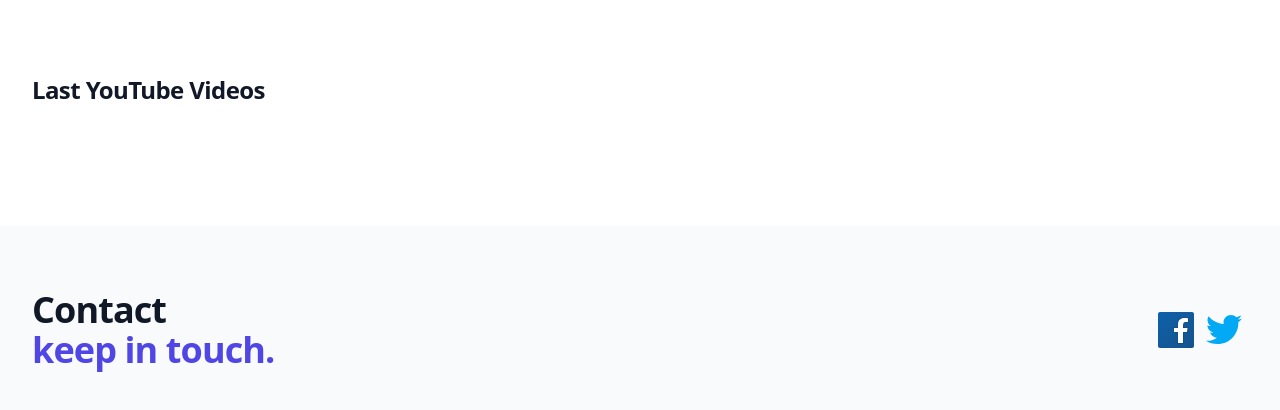
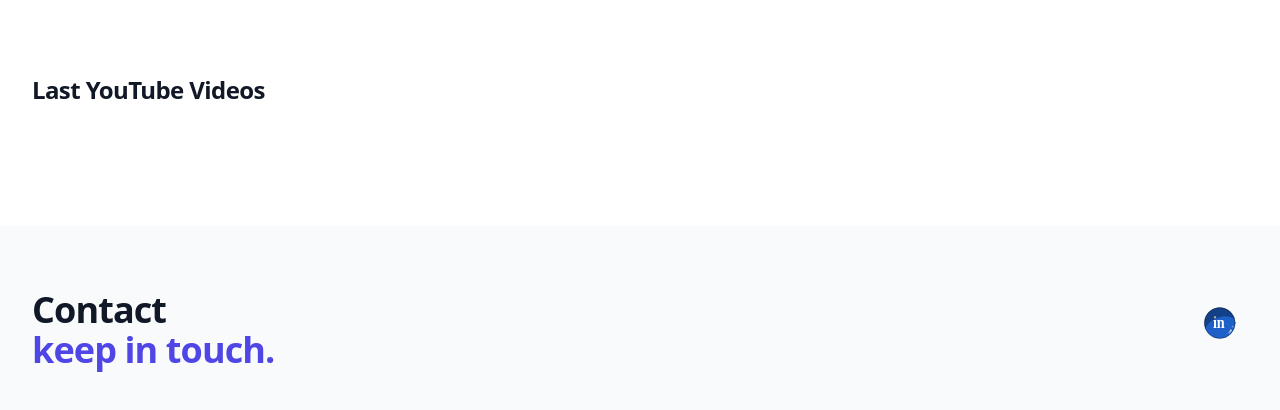
Before and after one commit to Jhon-mantila/async-langing, a website: page src/index.html in a window 1280 px wide. Shown: the part 606-1016 px from the top of the page. Drawn offline with nearby package versions, Linux system fonts and the light colour scheme; no server answers.

Commit message:
Agreangdo linkedin y colocando link a navegacion

```diff
--- a/src/assets/main.js
+++ b/src/assets/main.js
@@ -40,7 +40,7 @@ async function fetchData(urlApi){
 
         </div>
         </a>
-        `).slice(0,4).join('')}
+        `).slice(0,8).join('')}
 
         `;
         content.innerHTML = view;
--- a/src/index.html
+++ b/src/index.html
@@ -28,9 +28,9 @@
                 </div>
               </div>
               <div class="hidden md:block md:ml-10 md:pr-4 md:space-x-8">
-                <a href="#" class="font-medium text-gray-500 hover:text-gray-900">About</a>
-                <a href="#" class="font-medium text-gray-500 hover:text-gray-900">Projects</a>
-                <a href="#" class="font-medium text-gray-500 hover:text-gray-900">Contact</a>
+                <a href="https://3ztech.com.co/quienes-somos/" class="font-medium text-gray-500 hover:text-gray-900">About</a>
+                <a href="https://jhon-mantilla.3ztech.com.co/" class="font-medium text-gray-500 hover:text-gray-900">Projects</a>
+                <a href="https://www.linkedin.com/in/jhon-mantilla-b2038b207/" class="font-medium text-gray-500 hover:text-gray-900">Contact</a>
               </div>
             </nav>
           </div>
@@ -86,32 +86,157 @@
         <span class="block text-indigo-600">keep in touch.</span>
       </h2>
       <div class="mt-8 flex lg:mt-0 lg:flex-shrink-0">
-        <svg xmlns="http://www.w3.org/2000/svg" x="0px" y="0px" width="48" height="48" viewBox="0 0 48 48"
-          style=" fill:#000000;">
-          <linearGradient id="awSgIinfw5_FS5MLHI~A9a_yGcWL8copNNQ_gr1" x1="6.228" x2="42.077" y1="4.896" y2="43.432"
-            gradientUnits="userSpaceOnUse">
-            <stop offset="0" stop-color="#0d61a9"></stop>
-            <stop offset="1" stop-color="#16528c"></stop>
-          </linearGradient>
-          <path fill="url(#awSgIinfw5_FS5MLHI~A9a_yGcWL8copNNQ_gr1)"
-            d="M42,40c0,1.105-0.895,2-2,2H8c-1.105,0-2-0.895-2-2V8c0-1.105,0.895-2,2-2h32	c1.105,0,2,0.895,2,2V40z">
-          </path>
-          <path
-            d="M25,38V27h-4v-6h4v-2.138c0-5.042,2.666-7.818,7.505-7.818c1.995,0,3.077,0.14,3.598,0.208	l0.858,0.111L37,12.224L37,17h-3.635C32.237,17,32,18.378,32,19.535V21h4.723l-0.928,6H32v11H25z"
-            opacity=".05"></path>
-          <path
-            d="M25.5,37.5v-11h-4v-5h4v-2.638c0-4.788,2.422-7.318,7.005-7.318c1.971,0,3.03,0.138,3.54,0.204	l0.436,0.057l0.02,0.442V16.5h-3.135c-1.623,0-1.865,1.901-1.865,3.035V21.5h4.64l-0.773,5H31.5v11H25.5z"
-            opacity=".07"></path>
-          <path fill="#fff"
-            d="M33.365,16H36v-3.754c-0.492-0.064-1.531-0.203-3.495-0.203c-4.101,0-6.505,2.08-6.505,6.819V22h-4v4	h4v11h5V26h3.938l0.618-4H31v-2.465C31,17.661,31.612,16,33.365,16z">
-          </path>
-        </svg>
-        <svg xmlns="http://www.w3.org/2000/svg" x="0px" y="0px" width="48" height="48" viewBox="0 0 48 48"
-          style=" fill:#000000;">
-          <path fill="#03A9F4"
-            d="M42,12.429c-1.323,0.586-2.746,0.977-4.247,1.162c1.526-0.906,2.7-2.351,3.251-4.058c-1.428,0.837-3.01,1.452-4.693,1.776C34.967,9.884,33.05,9,30.926,9c-4.08,0-7.387,3.278-7.387,7.32c0,0.572,0.067,1.129,0.193,1.67c-6.138-0.308-11.582-3.226-15.224-7.654c-0.64,1.082-1,2.349-1,3.686c0,2.541,1.301,4.778,3.285,6.096c-1.211-0.037-2.351-0.374-3.349-0.914c0,0.022,0,0.055,0,0.086c0,3.551,2.547,6.508,5.923,7.181c-0.617,0.169-1.269,0.263-1.941,0.263c-0.477,0-0.942-0.054-1.392-0.135c0.94,2.902,3.667,5.023,6.898,5.086c-2.528,1.96-5.712,3.134-9.174,3.134c-0.598,0-1.183-0.034-1.761-0.104C9.268,36.786,13.152,38,17.321,38c13.585,0,21.017-11.156,21.017-20.834c0-0.317-0.01-0.633-0.025-0.945C39.763,15.197,41.013,13.905,42,12.429">
-          </path>
-        </svg>
+        <?xml version="1.0" encoding="UTF-8" standalone="no"?>
+        <a href="https://www.linkedin.com/in/jhon-mantilla-b2038b207/"><svg
+           xmlns:dc="http://purl.org/dc/elements/1.1/"
+           xmlns:cc="http://creativecommons.org/ns#"
+           xmlns:rdf="http://www.w3.org/1999/02/22-rdf-syntax-ns#"
+           xmlns:svg="http://www.w3.org/2000/svg"
+           xmlns="http://www.w3.org/2000/svg"
+           xmlns:xlink="http://www.w3.org/1999/xlink"
+           xmlns:sodipodi="http://sodipodi.sourceforge.net/DTD/sodipodi-0.dtd"
+           xmlns:inkscape="http://www.inkscape.org/namespaces/inkscape"
+           width="60px"
+           height="60px"
+           viewBox="0 0 210 297"
+           version="1.1"
+           id="svg8"
+           inkscape:version="0.92.3 (2405546, 2018-03-11)"
+           sodipodi:docname="linked in.svg">
+          <defs
+             id="defs2">
+            <linearGradient
+               inkscape:collect="always"
+               id="linearGradient863">
+              <stop
+                 style="stop-color:#ffffff;stop-opacity:1;"
+                 offset="0"
+                 id="stop859" />
+              <stop
+                 style="stop-color:#ffffff;stop-opacity:0;"
+                 offset="1"
+                 id="stop861" />
+            </linearGradient>
+            <linearGradient
+               inkscape:collect="always"
+               id="linearGradient852">
+              <stop
+                 style="stop-color:#ffffff;stop-opacity:1;"
+                 offset="0"
+                 id="stop848" />
+              <stop
+                 style="stop-color:#ffffff;stop-opacity:0;"
+                 offset="1"
+                 id="stop850" />
+            </linearGradient>
+            <linearGradient
+               inkscape:collect="always"
+               xlink:href="#linearGradient852"
+               id="linearGradient854"
+               x1="220.99496"
+               y1="-36.226788"
+               x2="232.15002"
+               y2="-5.1854582"
+               gradientUnits="userSpaceOnUse" />
+            <linearGradient
+               inkscape:collect="always"
+               xlink:href="#linearGradient863"
+               id="linearGradient865"
+               x1="181.70596"
+               y1="127.15617"
+               x2="181.36385"
+               y2="139.36688"
+               gradientUnits="userSpaceOnUse"
+               gradientTransform="matrix(0.8988508,0,0,1,18.510014,0)" />
+          </defs>
+          <sodipodi:namedview
+             id="base"
+             pagecolor="#ffffff"
+             bordercolor="#666666"
+             borderopacity="1.0"
+             inkscape:pageopacity="0.0"
+             inkscape:pageshadow="2"
+             inkscape:zoom="1.380492"
+             inkscape:cx="372.10851"
+             inkscape:cy="741.18353"
+             inkscape:document-units="mm"
+             inkscape:current-layer="layer1"
+             showgrid="false"
+             inkscape:window-width="1920"
+             inkscape:window-height="1017"
+             inkscape:window-x="-8"
+             inkscape:window-y="-8"
+             inkscape:window-maximized="1" />
+          <metadata
+             id="metadata5">
+            <rdf:RDF>
+              <cc:Work
+                 rdf:about="">
+                <dc:format>image/svg+xml</dc:format>
+                <dc:type
+                   rdf:resource="http://purl.org/dc/dcmitype/StillImage" />
+                <dc:title />
+              </cc:Work>
+            </rdf:RDF>
+          </metadata>
+          <g
+             inkscape:label="Capa 1"
+             inkscape:groupmode="layer"
+             id="layer1">
+            <circle
+               style="opacity:1;fill:#1c60c8;fill-opacity:1;stroke:#000000;stroke-width:1.7;stroke-linecap:square;stroke-linejoin:miter;stroke-miterlimit:4;stroke-dasharray:none;stroke-opacity:1;paint-order:markers fill stroke"
+               id="path815"
+               cx="113.75668"
+               cy="113.96339"
+               r="76.388115"
+               inkscape:export-filename="C:\Users\Jhon\Google Drive\svg\png\linked in logo.png"
+               inkscape:export-xdpi="227"
+               inkscape:export-ydpi="227" />
+            <text
+               xml:space="preserve"
+               style="font-style:normal;font-weight:normal;font-size:11.11392117px;line-height:1.25;font-family:sans-serif;letter-spacing:0px;word-spacing:0px;fill:#ffffff;fill-opacity:1;stroke:none;stroke-width:0.26458332"
+               x="83.643448"
+               y="133.45541"
+               id="text832"
+               transform="scale(0.95225913,1.0501343)"
+               inkscape:export-filename="C:\Users\Jhon\Google Drive\svg\png\linked in logo.png"
+               inkscape:export-xdpi="227"
+               inkscape:export-ydpi="227"><tspan
+                 sodipodi:role="line"
+                 id="tspan830"
+                 x="83.643448"
+                 y="133.45541"
+                 style="font-style:normal;font-variant:normal;font-weight:bold;font-stretch:normal;font-size:74.09281158px;font-family:'Futura Md BT';-inkscape-font-specification:'Futura Md BT Bold';fill:#ffffff;stroke-width:0.26458332">in</tspan></text>
+            <path
+               style="opacity:1;fill:#000000;fill-opacity:0.33471075;stroke:none;stroke-width:1.70000005;stroke-linecap:square;stroke-linejoin:miter;stroke-miterlimit:4;stroke-dasharray:none;stroke-opacity:1;paint-order:markers fill stroke"
+               d="M 188.34616,95.617699 C 174.92397,85.49282 148.0916,73.486847 108.10437,86.934856 68.117175,100.38286 43.468423,127.79431 43.545379,146.46186 30.097366,106.47464 39.83024,59.6074 89.289111,41.422482 134.97423,24.625084 174.89815,55.630479 188.34616,95.617699 Z"
+               id="circle842"
+               inkscape:connector-curvature="0"
+               sodipodi:nodetypes="cscsc"
+               inkscape:export-filename="C:\Users\Jhon\Google Drive\svg\png\linked in logo.png"
+               inkscape:export-xdpi="227"
+               inkscape:export-ydpi="227" />
+            <path
+               transform="rotate(49.102193)"
+               style="opacity:1;fill:url(#linearGradient854);fill-opacity:1;stroke:none;stroke-width:1.69999993;stroke-linecap:square;stroke-linejoin:miter;stroke-miterlimit:4;stroke-dasharray:none;stroke-opacity:1;paint-order:markers fill stroke"
+               d="m 224.72619,-33.510925 c 2.75523,0 3.58357,2.733562 4.97335,5.353832 5.22305,9.847487 2.88201,21.0199925 0,29.3051867 -0.97446,2.8013784 -2.21812,5.3538327 -4.97335,5.3538327 -2.75524,0 -6.51268,-2.8185297 -4.97335,-5.3538327 5.94254,-9.7874737 5.07038,-19.5530697 0,-29.3051867 -1.36823,-2.631585 2.21811,-5.353832 4.97335,-5.353832 z"
+               id="rect845"
+               inkscape:connector-curvature="0"
+               sodipodi:nodetypes="sssssss"
+               inkscape:export-filename="C:\Users\Jhon\Google Drive\svg\png\linked in logo.png"
+               inkscape:export-xdpi="227"
+               inkscape:export-ydpi="227" />
+            <path
+               style="opacity:0.544;fill:url(#linearGradient865);fill-opacity:1;stroke:none;stroke-width:1.70000005;stroke-linecap:square;stroke-linejoin:miter;stroke-miterlimit:4;stroke-dasharray:none;stroke-opacity:1;paint-order:markers fill stroke"
+               d="m 177.74927,127.5349 3.71539,1.87054 c 1.44111,0.72555 1.7307,2.74108 1.42007,4.19372 -1.05402,4.92902 -1.24918,5.39736 -3.44781,8.41823 -0.84614,1.16259 -2.3414,2.29998 -3.78251,1.57444 l -3.7154,-1.87055 c -1.44111,-0.72553 -1.56166,-2.4335 -0.90727,-4.03128 2.30251,-2.57359 3.29157,-4.92466 3.44781,-7.93092 0.43463,-2.00386 1.82861,-2.94973 3.26972,-2.22418 z"
+               id="rect856"
+               inkscape:connector-curvature="0"
+               sodipodi:nodetypes="ccssccccc"
+               inkscape:export-filename="C:\Users\Jhon\Google Drive\svg\png\linked in logo.png"
+               inkscape:export-xdpi="227"
+               inkscape:export-ydpi="227" />
+          </g>
+        </svg></a>
       </div>
     </div>
   </div>
```
